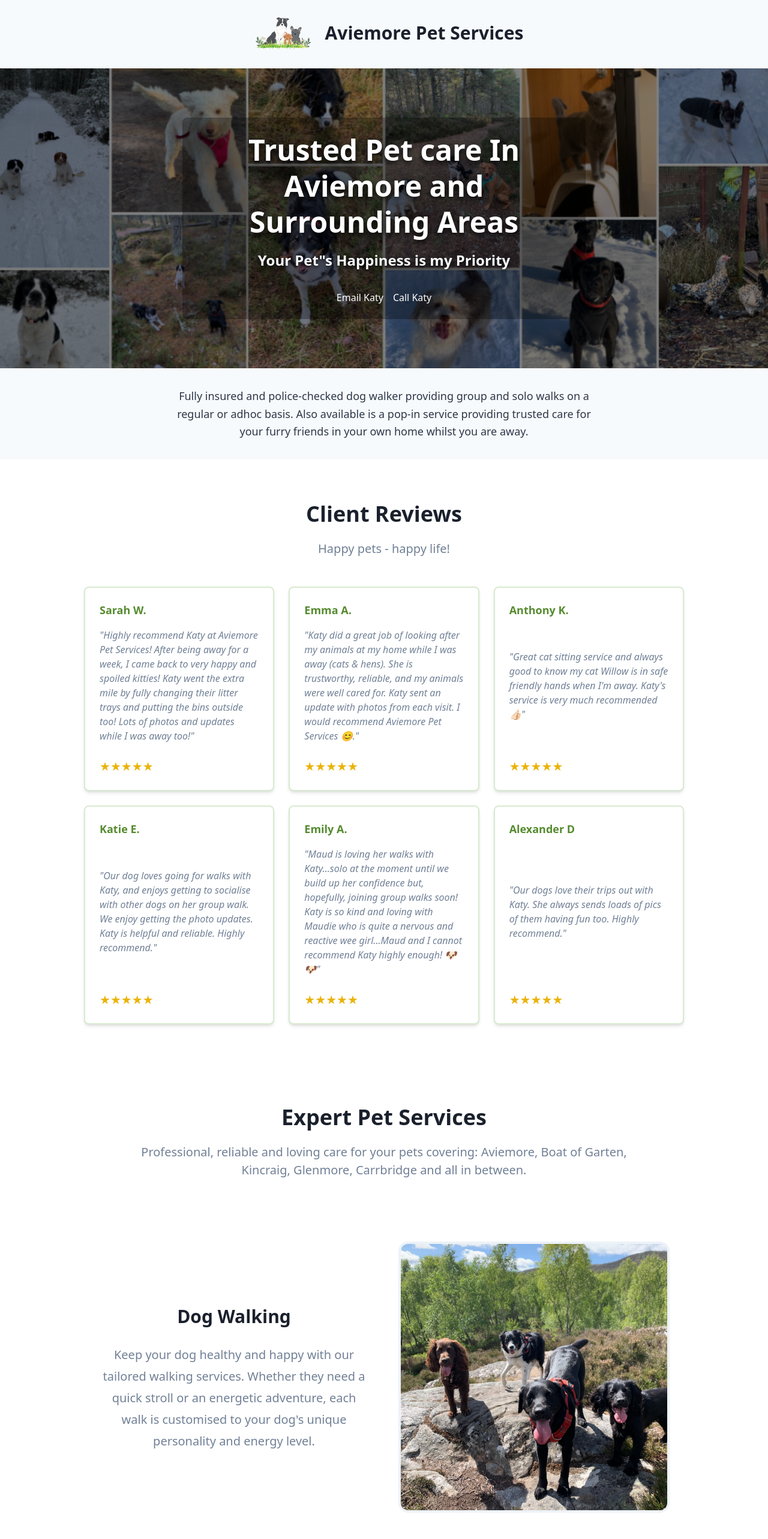
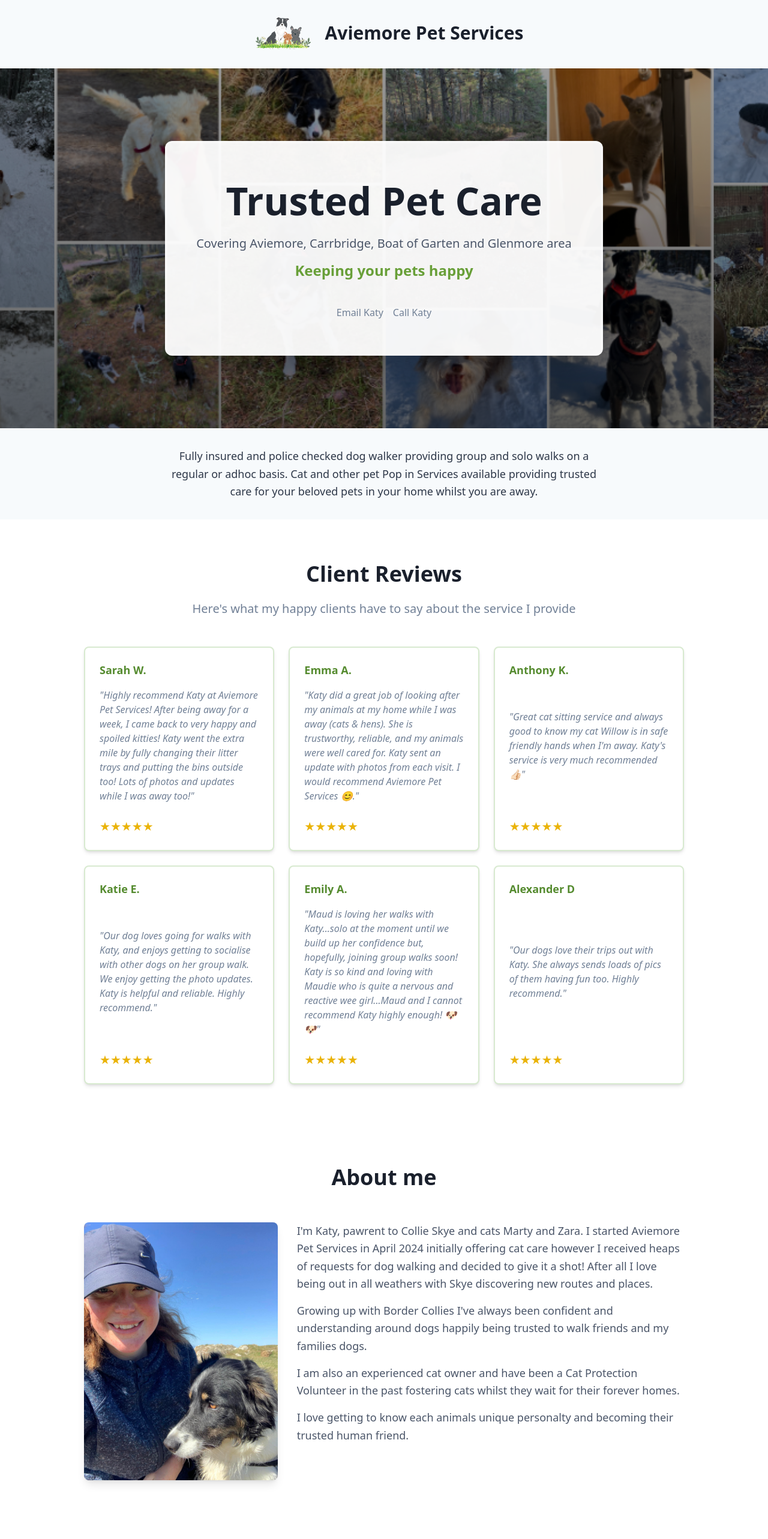
Before and after one commit to WhiskyToad/aviemore-pet-services, a Next.js app: page / in a window 1280 px wide. Shown: the top 2566 px of the page at 60% size. Built offline with nearby package versions, Linux system fonts and the light colour scheme.

Commit message:
feat: changes

```diff
--- /dev/null
+++ b/src/templates/About.tsx
@@ -0,0 +1,45 @@
+import { Section } from '../layout/Section';
+
+const About = () => (
+  <Section title="About me" description="">
+    <div className="flex flex-col items-center gap-8 md:flex-row md:items-start">
+      {/* Photo - placeholder for now */}
+      <div className="w-full md:w-1/3">
+        <img
+          src="/assets/images/selfie.jpg"
+          alt="Katy with Skye, Marty and Zara"
+          className="rounded-lg shadow-lg"
+        />
+      </div>
+
+      {/* Text content */}
+      <div className="w-full md:w-2/3">
+        <div className="space-y-4 text-lg leading-relaxed text-gray-700">
+          <p>
+            I&apos;m Katy, pawrent to Collie Skye and cats Marty and Zara. I
+            started Aviemore Pet Services in April 2024 initially offering cat
+            care however I received heaps of requests for dog walking and
+            decided to give it a shot! After all I love being out in all
+            weathers with Skye discovering new routes and places.
+          </p>
+          <p>
+            Growing up with Border Collies I&apos;ve always been confident and
+            understanding around dogs happily being trusted to walk friends and
+            my families dogs.
+          </p>
+          <p>
+            I am also an experienced cat owner and have been a Cat Protection
+            Volunteer in the past fostering cats whilst they wait for their
+            forever homes.
+          </p>
+          <p>
+            I love getting to know each animals unique personalty and becoming
+            their trusted human friend.
+          </p>
+        </div>
+      </div>
+    </div>
+  </Section>
+);
+
+export { About };
--- a/src/templates/Base.tsx
+++ b/src/templates/Base.tsx
@@ -1,5 +1,6 @@
 import { Meta } from '../layout/Meta';
 import { AppConfig } from '../utils/AppConfig';
+import { About } from './About';
 import { Banner } from './Banner';
 import { Footer } from './Footer';
 import { Hero } from './Hero';
@@ -11,6 +12,7 @@ const Base = () => (
     <Meta title={AppConfig.title} description={AppConfig.description} />
     <Hero />
     <Reviews />
+    <About />
     <VerticalFeatures />
 
     {/* Facebook Promotion Section */}
--- a/src/templates/Hero.tsx
+++ b/src/templates/Hero.tsx
@@ -36,19 +36,22 @@ const Hero = () => {
       </div>
 
       {/* Hero Image Section */}
-      <div className="relative mx-0 flex h-[500px] items-center justify-center bg-[url('/assets/images/banner.png')] bg-cover bg-center bg-no-repeat">
-        {/* Dark overlay for contrast */}
-        <div className="absolute inset-0 bg-black bg-opacity-50" />
+      <div className="relative mx-0 flex min-h-[500px] items-center justify-center bg-[url('/assets/images/banner.png')] bg-cover bg-center bg-no-repeat py-12 md:min-h-[600px]">
+        {/* Softer overlay for contrast */}
+        <div className="absolute inset-0 bg-gradient-to-b from-black/40 via-black/50 to-black/60" />
 
         {/* Centered Text */}
-        <header className="relative z-10 max-w-2xl rounded-lg bg-black bg-opacity-30 p-6 text-center text-white">
-          <h1 className="text-5xl font-extrabold leading-tight text-white drop-shadow-[0_4px_4px_rgba(0,0,0,0.8)]">
-            Trusted Pet care In Aviemore and Surrounding Areas
+        <header className="relative z-10 mx-4 max-w-4xl rounded-xl border-4 border-white/30 bg-white/95 px-6 py-10 text-center shadow-2xl md:px-12 md:py-14">
+          <h1 className="text-4xl font-bold leading-tight text-gray-900 md:text-5xl lg:text-6xl">
+            Trusted Pet Care
           </h1>
-          <p className="mt-4 text-2xl font-semibold text-gray-100 drop-shadow-[0_2px_3px_rgba(0,0,0,0.8)]">
-            Your Pet&quot;s Happiness is my Priority
+          <p className="mt-4 text-lg font-medium text-gray-700 md:text-xl">
+            Covering Aviemore, Carrbridge, Boat of Garten and Glenmore area
           </p>
-          <div className="mt-8 flex flex-col gap-4 sm:flex-row sm:justify-center">
+          <p className="mt-3 text-xl font-semibold text-primary-600 md:text-2xl">
+            Keeping your pets happy
+          </p>
+          <div className="mt-10 flex flex-col gap-4 sm:flex-row sm:justify-center">
             <a
               href="mailto:katy@aviemorepetservices.co.uk"
               aria-label="Email Katy"
@@ -64,10 +67,10 @@ const Hero = () => {
 
       {/* Description Below */}
       <p className="mx-auto mt-8 max-w-screen-md px-6 pb-8 text-center text-lg leading-relaxed text-gray-800">
-        Fully insured and police-checked dog walker providing group and solo
-        walks on a regular or adhoc basis. Also available is a pop-in service
-        providing trusted care for your furry friends in your own home whilst
-        you are away.
+        Fully insured and police checked dog walker providing group and solo
+        walks on a regular or adhoc basis. Cat and other pet Pop in Services
+        available providing trusted care for your beloved pets in your home
+        whilst you are away.
       </p>
     </Background>
   );
--- a/src/templates/Reviews.tsx
+++ b/src/templates/Reviews.tsx
@@ -36,7 +36,10 @@ const reviews = [
 ];
 
 const Reviews = () => (
-  <Section title="Client Reviews" description="Happy pets - happy life!">
+  <Section
+    title="Client Reviews"
+    description="Here's what my happy clients have to say about the service I provide"
+  >
     <div className="mx-auto grid max-w-6xl grid-cols-1 gap-6 md:grid-cols-3">
       {reviews.map((review, index) => (
         <article
--- a/src/templates/VerticalFeatures.tsx
+++ b/src/templates/VerticalFeatures.tsx
@@ -3,25 +3,31 @@ import { Section } from '../layout/Section';
 
 const VerticalFeatures = () => (
   <Section
-    title="Expert Pet Services"
-    description="Professional, reliable and loving care for your pets covering: Aviemore, Boat of Garten, Kincraig, Glenmore, Carrbridge and all in between."
+    title="Experienced Pet Services"
+    description="Professional, reliable and loving care for your pets"
   >
     <VerticalFeatureRow
       title="Dog Walking"
-      description="Keep your dog healthy and happy with our tailored walking services. Whether they need a quick stroll or an energetic adventure, each walk is customised to your dog's unique personality and energy level."
+      description="Group walks and Individual walks available
+
+Whether you are away at work or need help getting the dogs out Aviemore Pet Services can make life that little bit easier by providing a fantastic dog walking service you can rely on.
+
+Dogs are natural pack animals and many love the company and experience of walking as a group. My Group Dog Walks give your dog the chance to socialise and play in a pack as well as enjoy some seriously epic walks in the Aviemore area. Walking in a group of 5 dogs (with one of them being Skye my lovely assistant pup) I carefully introduce new dogs to our pack making sure I can match personalities for a fun walk for all. All dogs are transported safely in separate and secure dog crates.
+
+I understand that not all dogs enjoy or benefit from walking with other dogs, whether they are mature and enjoy the quiet life, or have little behaviour quirks that make it difficult to walk with other canine companions. I am happy to accommodate your needs by taking your dog out alone, to ensure your dog has a happy and fun walk with that extra individual love."
       image="/assets/images/feature.jpg"
       imageAlt="Dog walking service"
     />
     <VerticalFeatureRow
-      title="Pet Sitting"
-      description="Peace of mind while you're away. Our pet sitting service includes regular home visits, feeding, playtime, and lots of TLC. Your pets will remain comfortable in their familiar environment with all the care they need. Please note: This is in your home only for now."
+      title="Pet Pop in Service"
+      description="Have peace of mind while you're away. My pet sitting service includes regular home visits, feeding, playtime, and lots of TLC. Your pets will remain comfortable in their familiar environment with all the care they need. Please note: This is in your home only for now."
       image="/assets/images/feature2.jpg"
-      imageAlt="Pet sitting service"
+      imageAlt="Pet pop in service"
       reverse
     />
     <VerticalFeatureRow
-      title="Specialised Care"
-      description="Every pet is unique. From administering medication to caring for exotic pets, our specialised services ensure that animals with specific needs receive expert attention tailored precisely to their requirements."
+      title="Specialised care"
+      description="Every pet is unique. From administering medication to caring for exotic pets, my specialised series ensure that animals specific needs receive the caring attention tailored precisely to their requirements."
       image="/assets/images/feature3.jpg"
       imageAlt="Specialised pet care service"
     />
--- a/tsconfig.json
+++ b/tsconfig.json
@@ -38,9 +38,9 @@
     "baseUrl": ".",
     "paths": {
       "@/*": ["./src/*"],
-      "@/public/*": ["./public/*"]
-    }
+      "@/public/*": ["./public/*"],
+    },
   },
   "exclude": ["./out/**/*", "./node_modules/**/*"],
-  "include": ["next-env.d.ts", "**/*.ts", "**/*.tsx"]
+  "include": ["next-env.d.ts", "**/*.ts", "**/*.tsx"],
 }
```
Also changed, not shown: public/assets/images/selfie.jpg (added), 2 other files (tests, documents, lock files or other folders).
